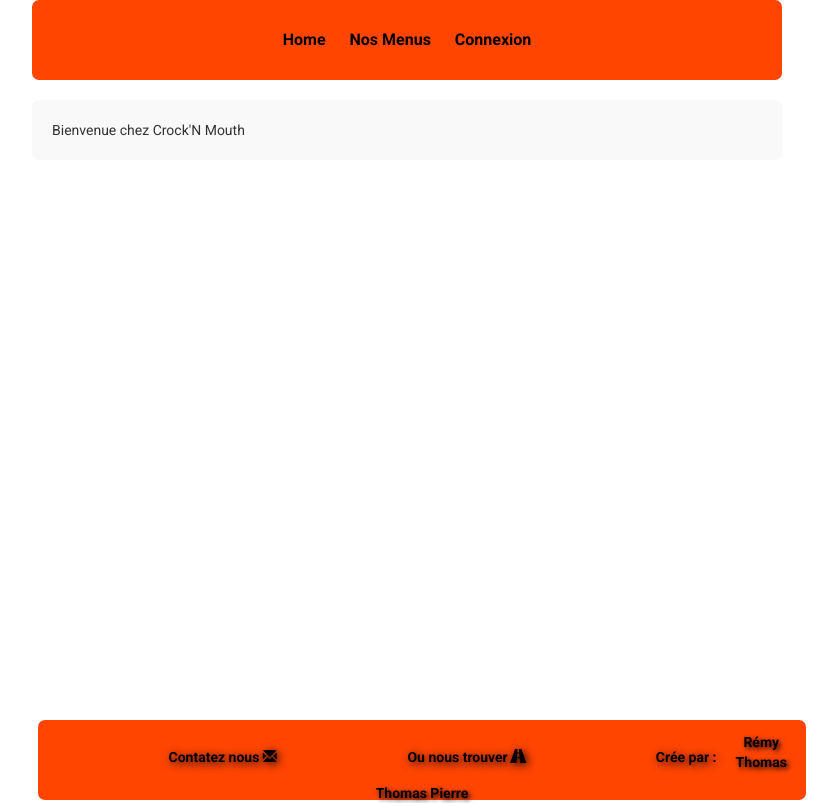
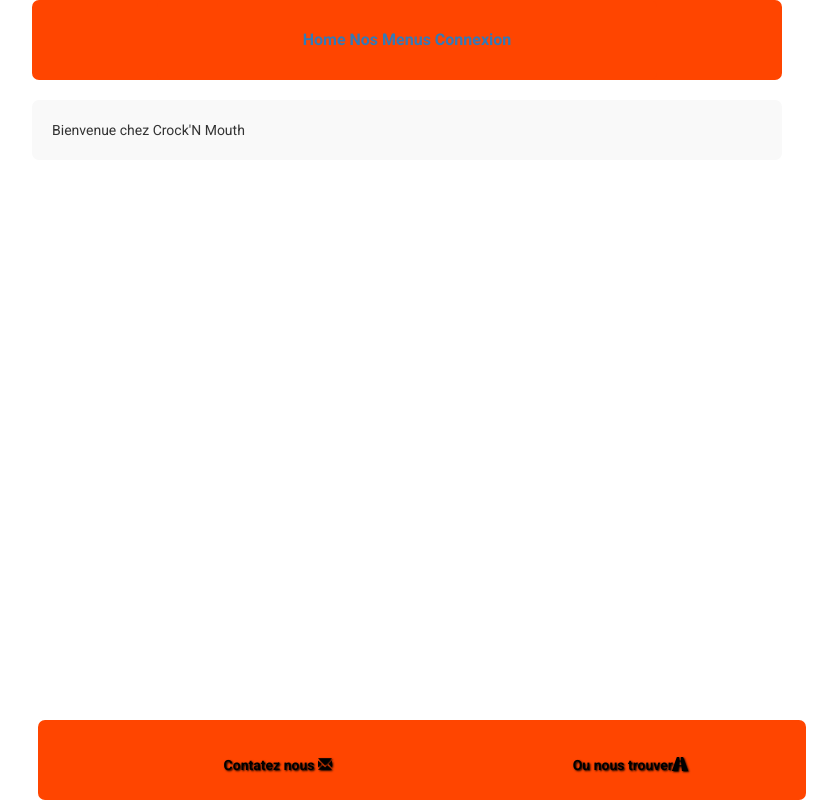
Before and after one commit to Pucklol/ProjetDeSynthese, a PHP site: template Synthese/templates/home/index.html.twig in a window 1280 px wide. Shown: the whole page, without its empty margins (233-1070 px from the left). Run offline with PHP 8.4, Linux system fonts and the light colour scheme; the template is opened without the code that fills it, so the values that code supplies are empty; some libraries are stand-ins or nearby versions.

Commit message:
maj footer

```diff
--- a/Synthese/public/css/styleProj.css
+++ b/Synthese/public/css/styleProj.css
@@ -113,6 +113,7 @@ nav > .menu > li {
     display: inline-block;
     vertical-align: top;
 }
+nav> /
 nav > .menu > li > a {
     color: black;
     text-decoration: none;
@@ -153,61 +154,45 @@ nav > .menu > li.hasSub:hover > ul.submenu {
 
 }
 
-footer{
+
+.footer{
     height: 80px;
     background-color: #FF4500;
-    text-align: center;
+    margin-left: 20%;
     border-radius: 7px;
     width: 60%;
     z-index: 1;
-    position:absolute;
     bottom:0px;
-    margin-left: 20%;
-
+    position:fixed;
 }
 
-footer>div>ul.ulFoot{
-    list-style:none;
-    margin-left:0;
-    padding-left:0;
-
-
+footer > div > ul.ulFoot {
+    text-align: justify;
 
 }
 
 li.Tabfoot{
     font-weight: bold;
     color:black;
-    margin-left:17%;
-    margin-top: 2%;
-    margin-right: 0px;
-    float:left;
-    text-shadow: 2px 2px 8px black;
-}
-li.TabGlyph{
-    margin-right: 0%;
-    float: left;
-
-}
-li.Nomfoot {
-    font-weight: bold;
-    color: black;
-    text-shadow: 2px 2px 5px black;
-    margin-top: 1.5%;
-}
-footer > li > a{
-    color:black;
-    text-decoration: none;
+    text-shadow: 1px 1px 2px black;
+    list-style: none;
+    min-width: 200px;
+    display: inline-block;
+    margin-left:20%;
+    margin-top:35px;
 
 }
 
-li>a
+
+
+.lienFoot
 {
     color: Black;
     text-decoration: none;
     transition: 0.2s;
+
 }
-li>a:hover{
+.lienFoot:hover{
     text-decoration: none;
     font-size: 16px;
     color: white;
--- a/Synthese/templates/footer.html.twig
+++ b/Synthese/templates/footer.html.twig
@@ -1,28 +1,6 @@
-
-<footer>
-    <div>
-
+<footer class="footer">
         <ul class="ulFoot">
-            <li class="Tabfoot" ><a href="mailto:adresse@serveur.com"> <p> Contatez nous   <span class="glyphicon glyphicon-envelope"></span></p> </a></li>
-
-
+            <li class="Tabfoot"><a href="mailto:adresse@serveur.com" class="lienFoot"> <p> Contatez nous   <span class="glyphicon glyphicon-envelope"></span></p> </a></li>
+            <li class="Tabfoot"><a href="https://www.google.fr/maps/place/IUT+de+Metz,+Universit%C3%A9+de+Lorraine/@49.1202126,6.161611,17z/data=!3m1!4b1!4m5!3m4!1s0x4794dbffe3457bc1:0x6d664b5b6b5b44b8!8m2!3d49.1202126!4d6.1637997?hl=fr" class="lienFoot"><p>Ou nous trouver<span class="glyphicon glyphicon-road"></span></p></a></li>
         </ul>
-        <ul class="ulFoot">
-            <div class ="Footlieu">
-
-                <li class="Tabfoot" ><a href="https://www.google.fr/maps/place/IUT+de+Metz,+Universit%C3%A9+de+Lorraine/@49.1202126,6.161611,17z/data=!3m1!4b1!4m5!3m4!1s0x4794dbffe3457bc1:0x6d664b5b6b5b44b8!8m2!3d49.1202126!4d6.1637997?hl=fr"><p>Ou nous trouver    <span class="glyphicon glyphicon-road"></span></p></a></li>
-            </div>
-        </ul>
-        <ul class="ulFoot">
-
-            <div class ="Footcree">
-                <li class="Tabfoot">Crée par :  </li>
-                <li class="Nomfoot">Rémy Thomas</li>
-                <li class="Nomfoot">Thomas Pierre </li>
-
-            </div>
-        </ul>
-
-
-    </div>
 </footer>
```
